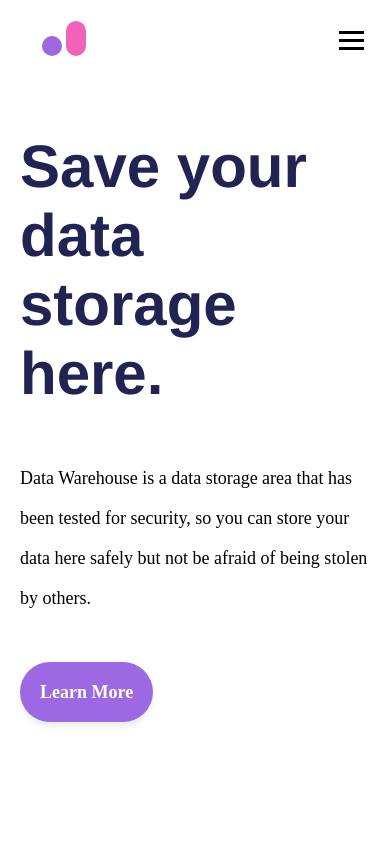
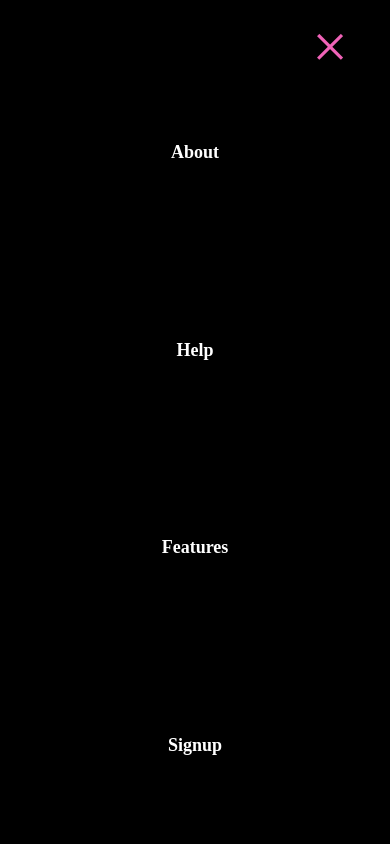
Before and after one commit to seanphenomenon/seanphenomenon.github.io, a website built with webpack: page index.html in a window 390 px wide. Shown: the top 844 px of the page. Built offline with nearby package versions, Linux system fonts and the light colour scheme.

Commit message:
added mobile menu overlay

```diff
--- a/index.html
+++ b/index.html
@@ -30,7 +30,9 @@
 
         <!-- NAVIGATION LINKS -->
         <nav>
-          <ul class="nav">
+          <ul class="nav" id='myNav'>
+            <a href="javascript:void(0)" class="closebtn" onclick="closeNav()">&times;</a>
+
             <li class="nav__item--active">
               <a class="nav__link" href="#">About</a>
             </li>
@@ -53,7 +55,7 @@
           <span class='right-arrow'></span>
         </p>
       </div>
-      <div class="burger">
+      <div class="burger" onclick='openNav()'>
         <div class="line1"></div>
         <div class="line2"></div>
         <div class="line3"></div>
@@ -276,6 +278,7 @@
       </div>
   </section>
   <!-- END OF FOOTER -->
+  <script src="/src/main.js"></script>
 
   <!-- WEBPACK SCRIPT -->
   <script src="dist/bundle.js"></script>
--- /dev/null
+++ b/src/main.js
@@ -0,0 +1,9 @@
+function openNav() {
+  console.log('Opened mobile menu');
+  document.getElementById('myNav').style.height = '100%';
+}
+
+function closeNav() {
+  console.log('Closed mobile menu');
+  document.getElementById('myNav').style.height = '0%';
+}
--- a/styles.css
+++ b/styles.css
@@ -11,8 +11,8 @@
   --purple: #9c69e2;
   --pink: #f063b8;
   --seafoam: #68c9ba;
-  --body-font-family: "Avenir";
-  --headings-font-family: "Helvetica";
+  --body-font-family: 'Avenir';
+  --headings-font-family: 'Helvetica';
 }
 
 /* NAV SECTION */
@@ -111,7 +111,7 @@ nav {
 }
 
 .right-arrow:after {
-  content: "";
+  content: '';
   display: inline-block;
   border-radius: 4px;
   width: 11px;
@@ -124,7 +124,7 @@ nav {
 }
 
 .right-arrow:before {
-  content: "";
+  content: '';
   display: inline-block;
   border-radius: 4px;
   width: 11px;
@@ -147,6 +147,10 @@ nav {
   background-color: black;
   margin: 5px;
   transition: all 0.3s ease;
+}
+
+.closebtn {
+  visibility: hidden;
 }
 
 /* HERO CONTAINER */
@@ -236,7 +240,6 @@ nav {
   max-width: 50%;
   padding-left: 15px;
   padding-right: 15px;
-  border: 2px solid blue;
 }
 
 .content {
@@ -515,7 +518,7 @@ nav {
 }
 
 .control__left__arrow--active::after {
-  content: "";
+  content: '';
   display: inline-block;
   border-radius: 4px;
   width: 11px;
@@ -528,7 +531,7 @@ nav {
 }
 
 .control__left__arrow--active::before {
-  content: "";
+  content: '';
   display: inline-block;
   border-radius: 4px;
   width: 11px;
@@ -557,7 +560,7 @@ nav {
 }
 
 .control__right__arrow--active::after {
-  content: "";
+  content: '';
   display: inline-block;
   border-radius: 4px;
   width: 11px;
@@ -570,7 +573,7 @@ nav {
 }
 
 .control__right__arrow--active::before {
-  content: "";
+  content: '';
   display: inline-block;
   border-radius: 4px;
   width: 11px;
@@ -804,30 +807,10 @@ nav {
 }
 
 @media screen and (max-width: 992px) {
-  /* --- NAV SECTION ---*/
-  .nav {
-    visibility: hidden;
-  }
-
-  .nav__demo__button--active {
-    margin-left: 10px;
-    display: none;
-  }
-
-  .nav__demo__button--active {
-    margin-left: 10px;
-    display: none;
-  }
-
-  .burger {
-    display: block;
-    cursor: pointer;
-  }
-
   /* HERO SECTION */
   .hero__container {
     margin-bottom: 0;
-    align-items: center;
+    align-items: left;
   }
 
   .hero__title {
@@ -845,6 +828,7 @@ nav {
   }
 
   /*--- STORAGE SECTION ---*/
+
   .storage__text {
     font-size: 16px;
   }
@@ -859,6 +843,7 @@ nav {
   }
 
   /*--- TESTIMONIALS SECTION ---*/
+
   .testimonials__container {
     padding: 40px 0px 10px 40px;
   }
@@ -892,15 +877,78 @@ nav {
 }
 
 @media screen and (max-width: 768px) {
-  /*--- NAV SECTION ---*/
+  /*-- NAV SECTION --*/
 
   .nav__container {
-    grid-template-columns: 50px 200px;
+    display: grid;
+    grid-template-columns: 50px 100px;
+    grid-gap: 20px;
+    align-items: center;
+    padding: 2px;
+  }
+
+  .nav {
+    display: flex;
+    flex-direction: column;
+    justify-content: space-around;
+    align-items: center;
+    width: 100%;
+    height: 100%;
+    position: fixed;
+    left: 0;
+    top: 0;
+    z-index: 1;
+    background-color: rgb(0, 0, 0);
+    overflow-x: hidden;
+    transition: 0.3s;
+  }
+
+  .nav__item--active a {
+    position: relative;
+    width: 100%;
+    text-align: center;
+    margin-top: 3em;
+  }
+
+  .nav__item--active a,
+  .nav__link {
+    padding: 8px;
+    font-size: 18px;
+    color: var(--white);
+    font-weight: bold;
+    display: block;
+    transition: 0.3s;
+  }
+
+  .nav__link:hover {
+    color: rgb(184, 179, 179);
+    font-weight: bold;
+  }
+
+  .closebtn {
+    visibility: visible;
+    position: absolute;
+    top: 15px;
+    left: 80vw;
+    font-size: 4em;
+    text-decoration: none;
+    color: var(--pink);
+  }
+
+  .nav__demo__button--active {
+    margin-left: 10px;
+    display: none;
+  }
+
+  .burger {
+    display: block;
+    cursor: pointer;
   }
 
   /*--- HERO SECTION ---*/
+
   .hero__container {
-    align-items: center;
+    align-items: left;
     height: 100%;
   }
 
@@ -1032,11 +1080,26 @@ nav {
 }
 
 @media screen and (max-width: 600px) {
+  /*-- NAV SECTION -- */
+
+  .nav__item--active a,
+  .nav__link {
+    font-size: 18px;
+  }
+
+  .closebtn {
+    position: absolute;
+    display: block;
+    font-size: 4em;
+    top: 10px;
+  }
+
   /*-- TOP HERO SECTION --*/
+
   .hero__container {
     margin-bottom: 2em;
     height: 100%;
-    padding: 20px;
+    padding: 40px;
     align-items: flex-start;
   }
 
```
